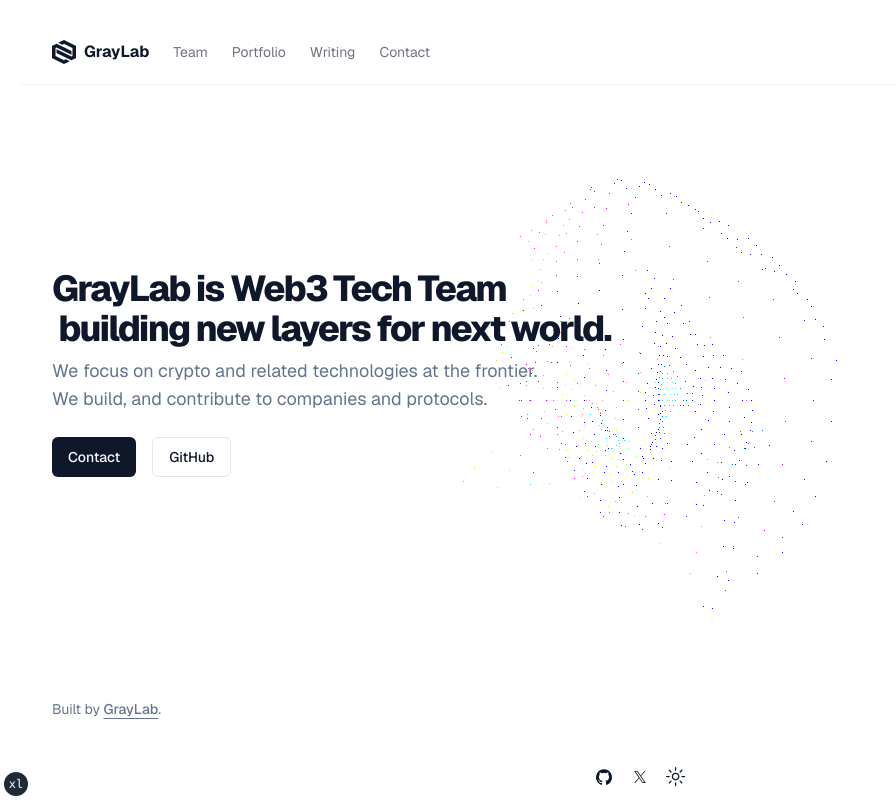
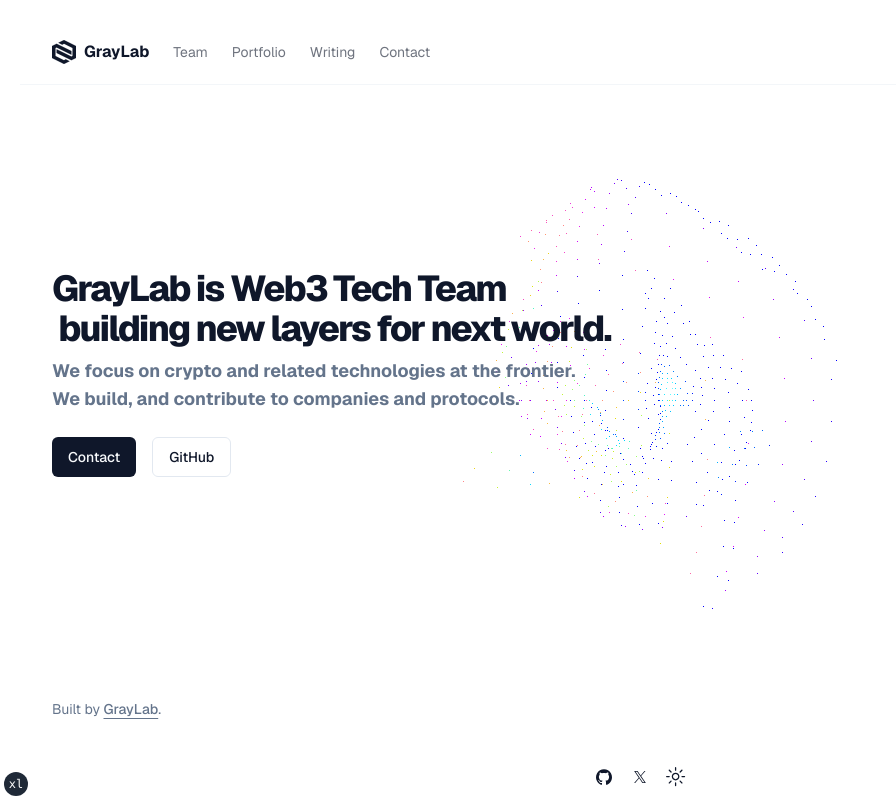
Before and after one commit to tibarom/gray, a Next.js app in the folder templates/next-template/: page / in a window 1280 px wide. Shown: the top 800 px of the page, without its empty margins (0-896 px from the left). Built offline with nearby package versions, Linux system fonts and the light colour scheme.

Commit message:
fix: made font of landing page bold to be visible more

```diff
--- a/templates/next-template/app/page.tsx
+++ b/templates/next-template/app/page.tsx
@@ -11,7 +11,7 @@
           GrayLab is Web3 Tech Team<br className="hidden sm:inline" />
           &nbsp;building new layers for next world.
         </h1>
-        <p className="max-w-[700px] text-lg text-muted-foreground">
+        <p className="max-w-[700px] font-bold text-lg text-muted-foreground">
           We focus on crypto and related technologies at the frontier. <br className="hidden sm:inline" />
           We build, and contribute to companies and protocols.
         </p>
```
